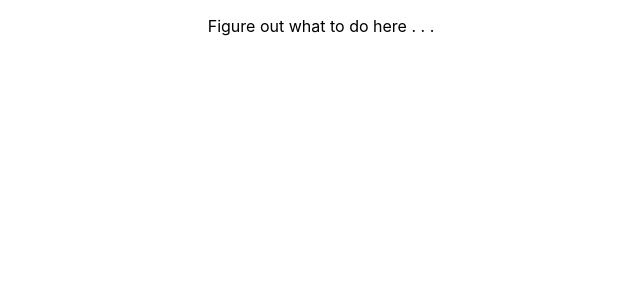
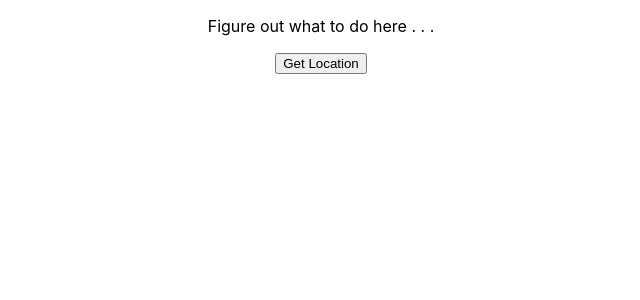
Before and after one commit to blissman/reactScavengerHunt, a React (Create React App) app: page / in a window 1280 px wide. Shown: the top 300 px of the page, without its empty margins (319-959 px from the left). Built offline with nearby package versions, Linux system fonts and the light colour scheme; no server answers.

Commit message:
remove test case, modify onclick

```diff
--- a/src/App.js
+++ b/src/App.js
@@ -1,6 +1,7 @@
 import React from 'react';
 import './App.css';
 import apiConfig from './config/apiConfig.js';
+import GetLocationButton from './components/GetLocationButton.js'
 
 window.apiConfig = apiConfig;
 
@@ -10,6 +11,7 @@ function App() {
         <header className="App-header">
         </header>
         <p>Figure out what to do here . . . </p>
+        <GetLocationButton />
         </div>
     );
 }
--- a/src/components/GetLocationButton.js
+++ b/src/components/GetLocationButton.js
@@ -3,7 +3,7 @@ import React from 'react';
 function GetLocationButton() {
     return (
         <div id="GetLocationButton">
-        <button type="button" onclick="alert('get location')">Get Location</button>
+        <button type="button">Get Location</button>
         </div>
     );
 }
```
Also changed, not shown: 1 other file (tests, documents, lock files or other folders).
